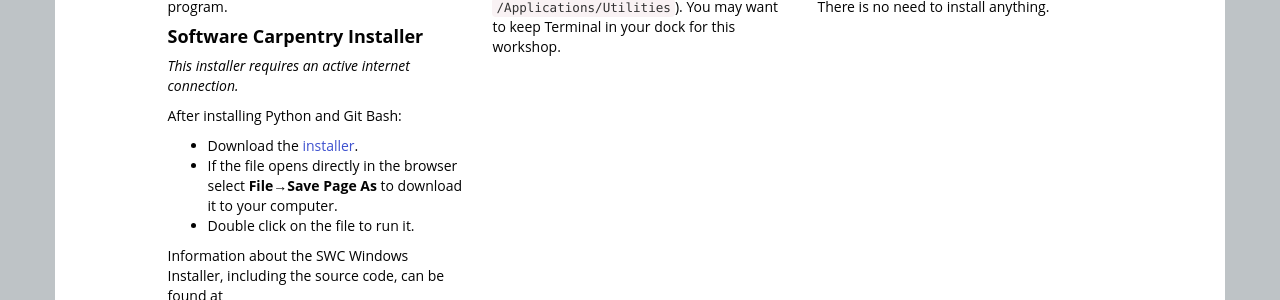
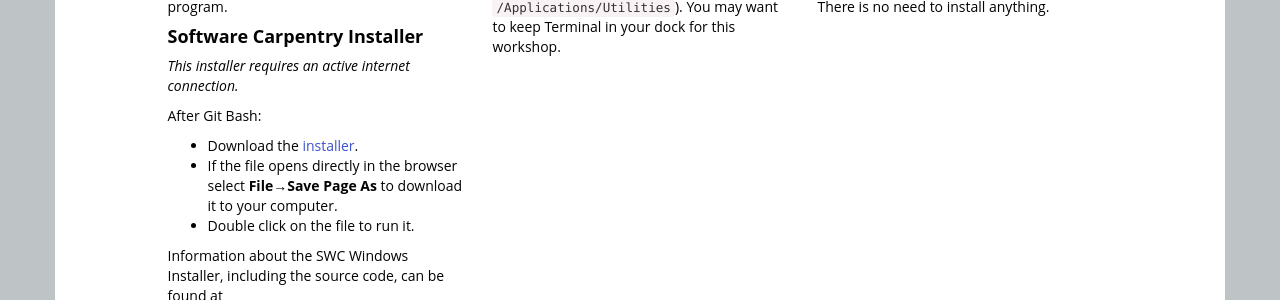
Before and after one commit to carpentries/workshop-template, a Jekyll site: the page built from index.html, in a window 1280 px wide and 900 px high, scrolled down 2221 px. Shown: the part 154-454 px from the top of the window. Built offline with Jekyll 4.4.1, drawn with Linux system fonts in a browser that asks for light colours; nearby versions of some CDN libraries; library files that are not in the unit come from our copies.

Commit message:
Remove outdated dependence of Windows Installer on Python
The Software Carpentry Windows Installer is now a self-contained
executable and therefore doesn't require that Python be installed. This
is particularly relevant since we use it in workshops that teach R
instead of Python.

```diff
--- a/index.html
+++ b/index.html
@@ -361,7 +361,7 @@
       </p>
       <h4>Software Carpentry Installer</h4>
       <p><em>This installer requires an active internet connection.</em></p>
-      <p>After installing Python and Git Bash:</p>
+      <p>After Git Bash:</p>
       <ul>
 	<li>
           Download the <a href="{{site.swc_installer}}">installer</a>.
```
